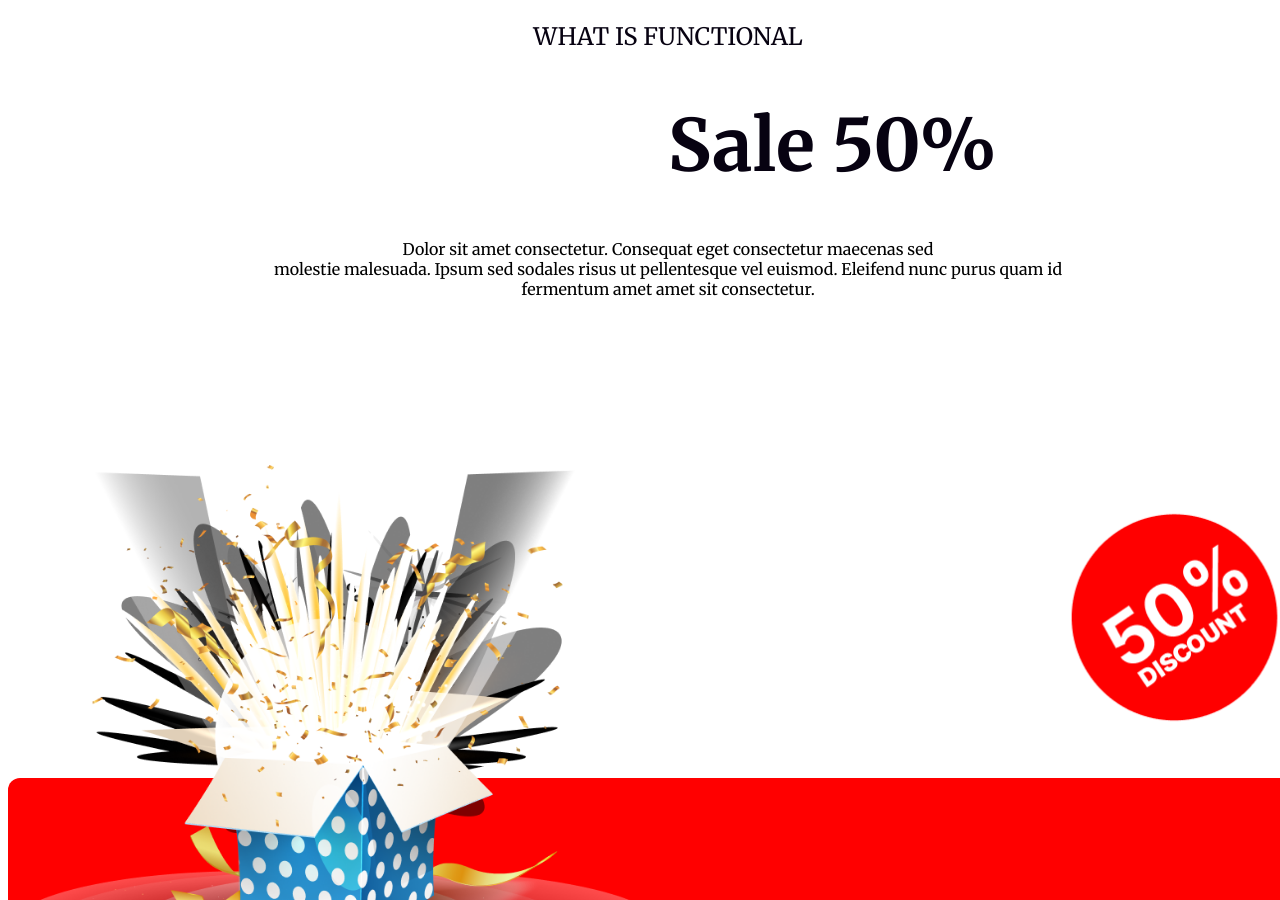
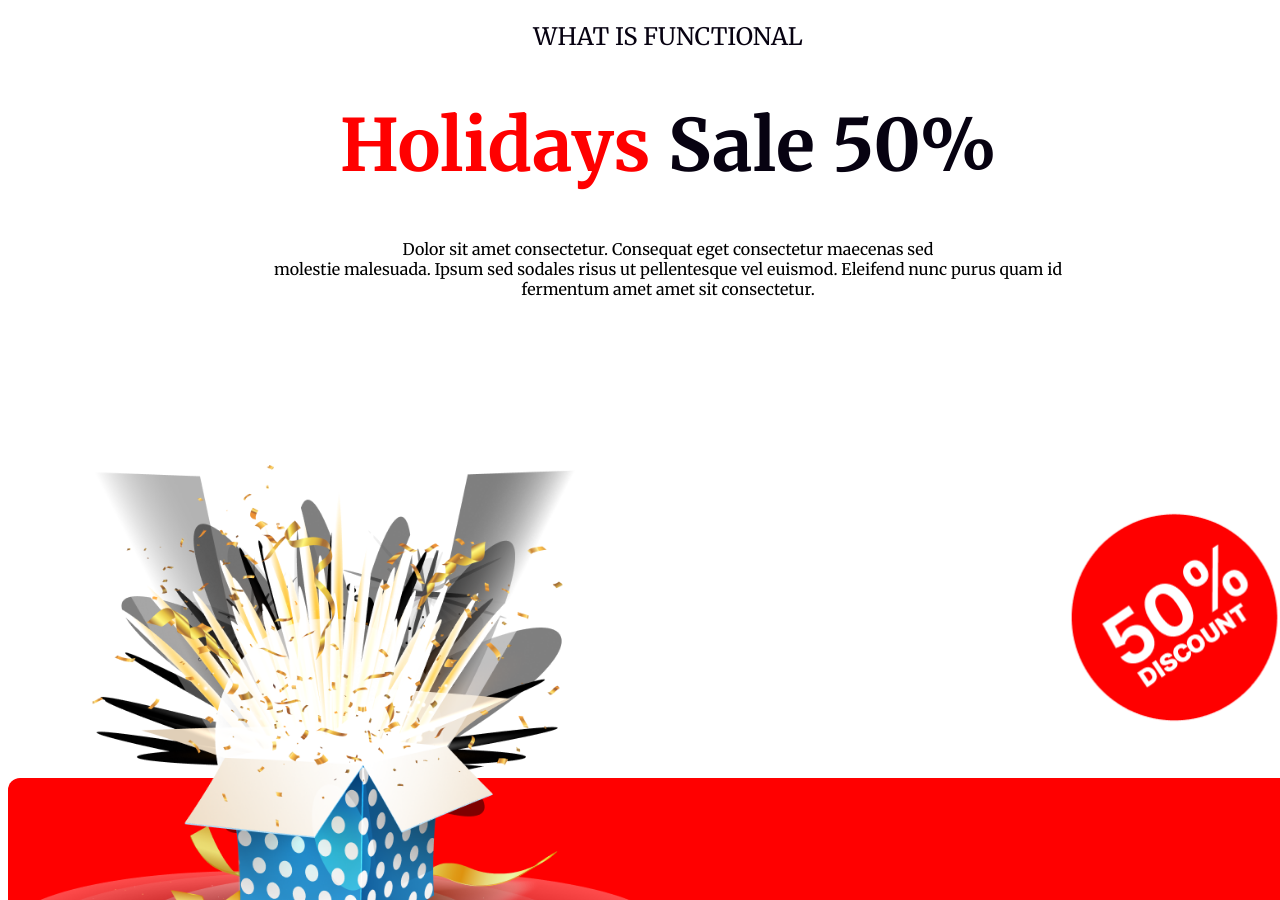
Before and after one commit to shahidca/new-year-offer-resources, a plain HTML site: page index.html in a window 1280 px wide. Shown: the part 3272-4172 px from the top of the page. Drawn offline with Linux system fonts and the light colour scheme.

Commit message:
finished coding

```diff
--- a/index.html
+++ b/index.html
@@ -76,7 +76,7 @@
         <div class="last-main-section">
             <div class="text-box">
                 <p class="main">WHAT IS FUNCTIONAL</p>
-            <h1 class="heading"><span class="color">Holidays </span>Sale 50%</h1>
+            <h1 class="heading"><span class="color-001">Holidays </span>Sale 50%</h1>
             <p>Dolor sit amet consectetur. Consequat eget consectetur maecenas sed <br>
                 molestie malesuada. Ipsum sed sodales risus ut pellentesque vel euismod. Eleifend nunc purus quam id <br> fermentum amet amet sit consectetur.</p>
             </div>
--- a/style/style.css
+++ b/style/style.css
@@ -261,6 +261,9 @@ width: 100%;
    margin: 0 auto;
    margin-top: 120px;
 }
+.color-001{
+   color: #FF0000;
+}
 .photo-group-2{
    display: grid;
   grid-template-columns: repeat(3,1fr);
```
